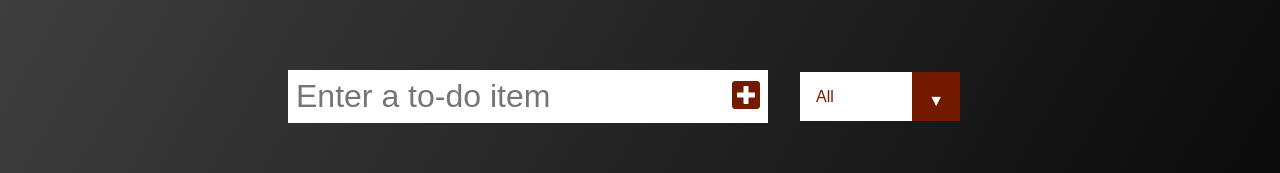
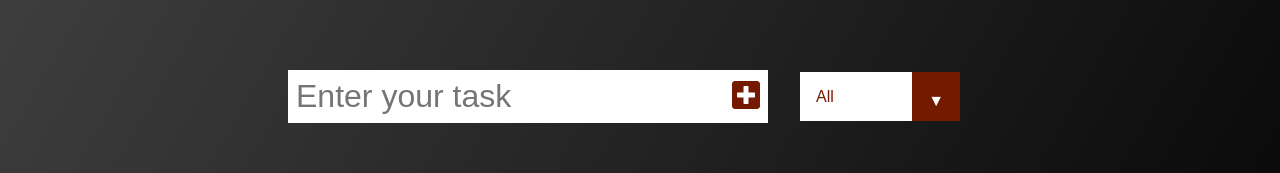
Before and after one commit to aasimahmad/My-Todo-List, a plain HTML site: page index.html in a window 1280 px wide. Shown: the part 144-317 px from the top of the page. Drawn offline with Linux system fonts and the light colour scheme.

Commit message:
Minor bug fix

```diff
--- a/index.html
+++ b/index.html
@@ -29,7 +29,7 @@
       </h1>
     </header>
     <form>
-      <input type="text" class="todo-input" placeholder="Enter a to-do item"/>
+      <input type="text" class="todo-input" placeholder="Enter your task"/>
       <button class="todo-button" type="submit">
         <i class="fas fa-plus-square"></i>
       </button>
```
